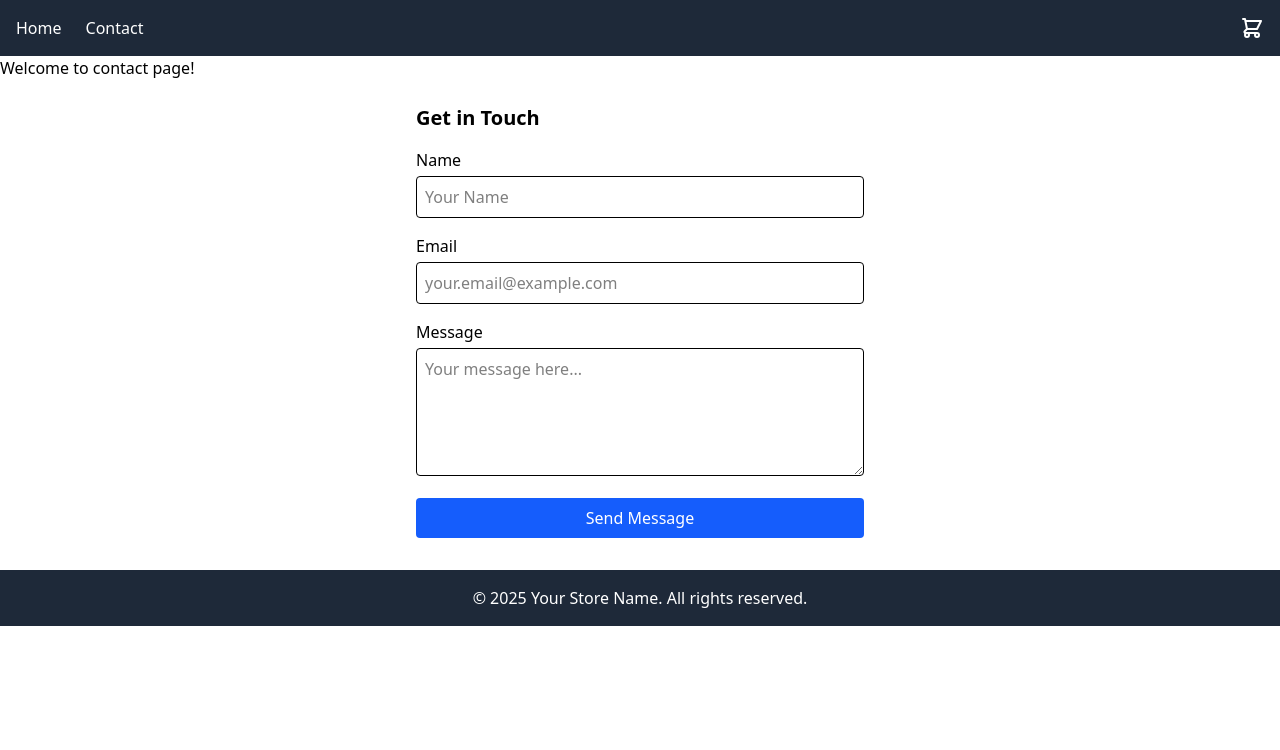
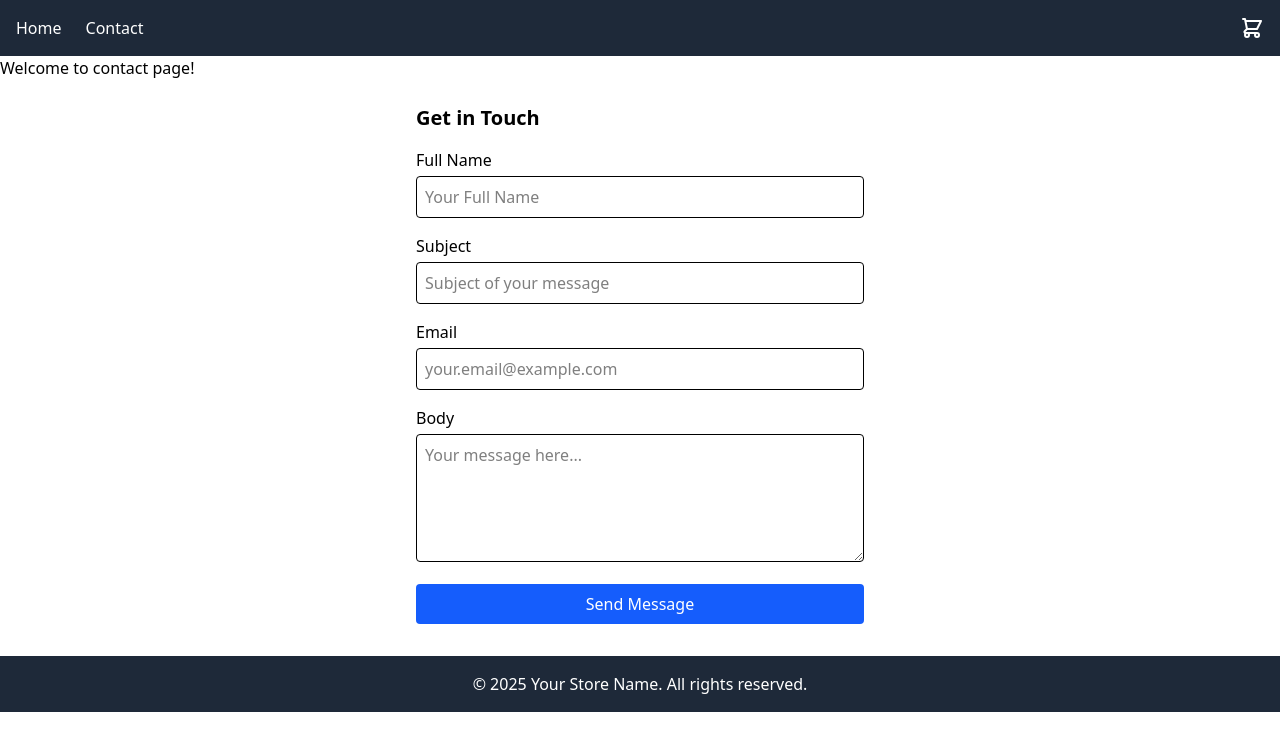
Before and after one commit to TrulsJohan/ca-react, a React (Vite) app: page /contact in a window 1280 px wide. Shown: the top 750 px of the page. Built offline with nearby package versions, Linux system fonts and the light colour scheme.

Commit message:
chore: some changes to contact form

```diff
--- a/src/pages/contact.jsx
+++ b/src/pages/contact.jsx
@@ -8,9 +8,10 @@ export function RenderContact() {
         reset,
     } = useForm({
         defaultValues: {
-            name: '',
+            fullName: '',
+            subject: '',
             email: '',
-            message: '',
+            body: '',
         },
     });
 
@@ -25,26 +26,59 @@ export function RenderContact() {
             <div className="contact-form max-w-md mx-auto mt-6">
                 <h2 className="text-xl font-semibold mb-4">Get in Touch</h2>
                 <form onSubmit={handleSubmit(onSubmit)} className="space-y-4">
+                    {/* Full Name */}
                     <div>
-                        <label htmlFor="name" className="block mb-1">
-                            Name
+                        <label htmlFor="fullName" className="block mb-1">
+                            Full Name
                         </label>
                         <input
                             type="text"
-                            id="name"
-                            {...register('name', {
-                                required: 'Name is required',
+                            id="fullName"
+                            {...register('fullName', {
+                                required: 'Full name is required',
+                                minLength: {
+                                    value: 3,
+                                    message:
+                                        'Full name must be at least 3 characters',
+                                },
                             })}
                             className="border rounded p-2 w-full"
-                            placeholder="Your Name"
+                            placeholder="Your Full Name"
                         />
-                        {errors.name && (
+                        {errors.fullName && (
                             <p className="text-red-500 text-sm mt-1">
-                                {errors.name.message}
+                                {errors.fullName.message}
                             </p>
                         )}
                     </div>
 
+                    {/* Subject */}
+                    <div>
+                        <label htmlFor="subject" className="block mb-1">
+                            Subject
+                        </label>
+                        <input
+                            type="text"
+                            id="subject"
+                            {...register('subject', {
+                                required: 'Subject is required',
+                                minLength: {
+                                    value: 3,
+                                    message:
+                                        'Subject must be at least 3 characters',
+                                },
+                            })}
+                            className="border rounded p-2 w-full"
+                            placeholder="Subject of your message"
+                        />
+                        {errors.subject && (
+                            <p className="text-red-500 text-sm mt-1">
+                                {errors.subject.message}
+                            </p>
+                        )}
+                    </div>
+
+                    {/* Email */}
                     <div>
                         <label htmlFor="email" className="block mb-1">
                             Email
@@ -70,21 +104,27 @@ export function RenderContact() {
                         )}
                     </div>
 
+                    {/* Body */}
                     <div>
-                        <label htmlFor="message" className="block mb-1">
-                            Message
+                        <label htmlFor="body" className="block mb-1">
+                            Body
                         </label>
                         <textarea
-                            id="message"
-                            {...register('message', {
-                                required: 'Message is required',
+                            id="body"
+                            {...register('body', {
+                                required: 'Body is required',
+                                minLength: {
+                                    value: 3,
+                                    message:
+                                        'Body must be at least 3 characters',
+                                },
                             })}
                             className="border rounded p-2 w-full h-32 resize-y"
                             placeholder="Your message here..."
                         />
-                        {errors.message && (
+                        {errors.body && (
                             <p className="text-red-500 text-sm mt-1">
-                                {errors.message.message}
+                                {errors.body.message}
                             </p>
                         )}
                     </div>
```
